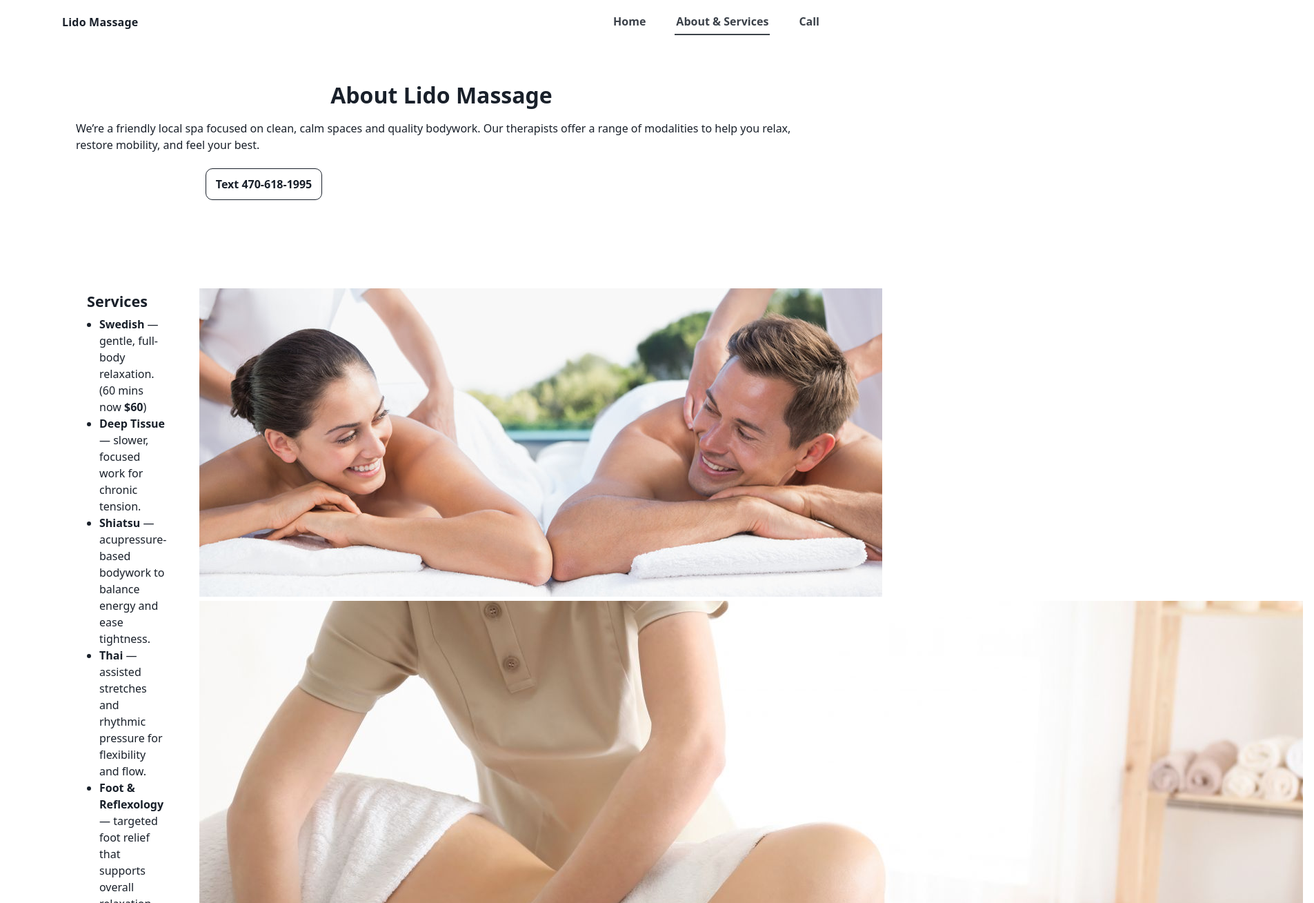
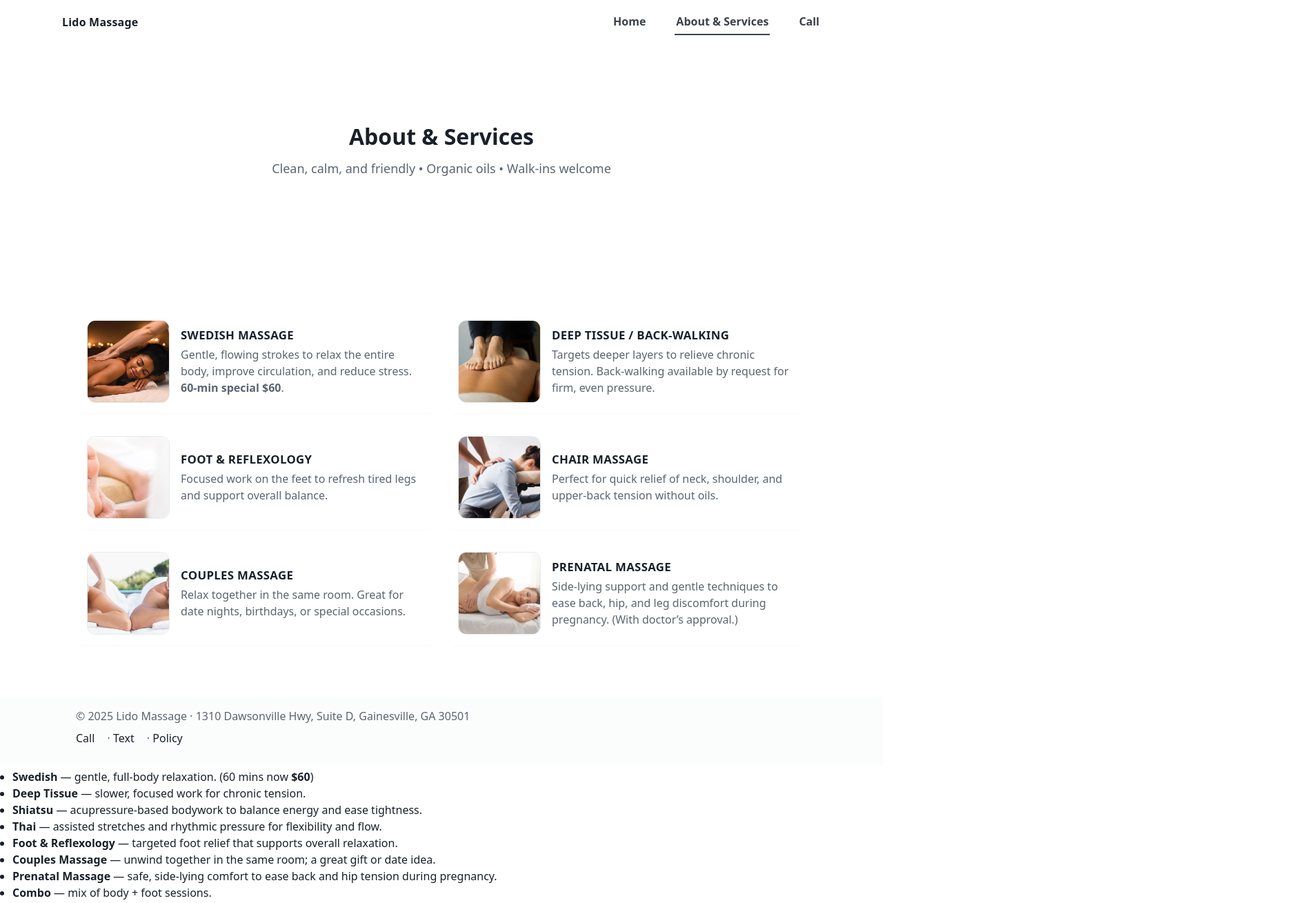
Before and after one commit to Cbthrasher/lido-massage-site, a plain HTML site: page about.html in a window 1280 px wide. Shown: the top 1309 px of the page at 69% size, 1905 px wide, since content can reach past the window. Drawn offline with Linux system fonts and the light colour scheme.

Commit message:
Update about.html

```diff
--- a/about.html
+++ b/about.html
@@ -4,7 +4,8 @@
   <meta charset="utf-8"/>
   <meta name="viewport" content="width=device-width, initial-scale=1"/>
   <title>About & Services — Lido Massage</title>
-  <link rel="stylesheet" href="/assets/site.css"/>
+  <meta name="description" content="About Lido Massage and the services we offer in Gainesville, GA."/>
+  <link rel="stylesheet" href="/assets/site.css">
 </head>
 <body>
   <header class="site-header">
@@ -13,28 +14,78 @@
       <nav class="nav-links">
         <a href="/">Home</a>
         <a class="active" href="/about.html">About & Services</a>
-        <!-- <a href="https://business.joinsmiley.com/Gainesville-Lido-Massage-GwPcx" target="_blank" rel="noopener">Book Online</a> -->
         <a href="tel:+14702525055">Call</a>
       </nav>
     </div>
   </header>
 
-  <section class="section">
-    <div class="container narrow">
-      <h1>About Lido Massage</h1>
-      <p>We’re a friendly local spa focused on clean, calm spaces and quality bodywork. Our therapists offer a range of modalities to help you relax, restore mobility, and feel your best.</p>
-      <p class="cta-inline">
-        <a class="btn" href="tel:+14702525055">Call 470-252-5055</a>
-        <a class="btn btn-secondary" href="sms:+14706181995">Text 470-618-1995</a>
-      </p>
+  <section class="hero">
+    <div class="container hero-inner">
+      <h1>About & Services</h1>
+      <p class="lead">Clean, calm, and friendly • Organic oils • Walk-ins welcome</p>
+      <p><a class="btn btn-primary" href="sms:+14706181995">Text 470-618-1995</a></p>
     </div>
   </section>
 
   <section class="section">
     <div class="container grid grid-2">
-      <div class="card">
-        <h2>Services</h2>
-        <ul class="bullets">
+      <div class="card feature">
+        <img src="/assets/relax.jpg" alt="Swedish massage">
+        <div>
+          <h3>Swedish Massage</h3>
+          <p>Gentle, flowing strokes to relax the entire body, improve circulation, and reduce stress. <strong>60-min special $60</strong>.</p>
+        </div>
+      </div>
+      <div class="card feature">
+        <img src="/assets/back-walking-massage2.jpg" alt="Deep tissue / back walking">
+        <div>
+          <h3>Deep Tissue / Back-Walking</h3>
+          <p>Targets deeper layers to relieve chronic tension. Back-walking available by request for firm, even pressure.</p>
+        </div>
+      </div>
+      <div class="card feature">
+        <img src="/assets/foot.jpg" alt="Foot & reflexology">
+        <div>
+          <h3>Foot & Reflexology</h3>
+          <p>Focused work on the feet to refresh tired legs and support overall balance.</p>
+        </div>
+      </div>
+      <div class="card feature">
+        <img src="/assets/chair-inset-19.jpg" alt="Chair massage">
+        <div>
+          <h3>Chair Massage</h3>
+          <p>Perfect for quick relief of neck, shoulder, and upper-back tension without oils.</p>
+        </div>
+      </div>
+      <div class="card feature">
+        <img src="/assets/couples-massage-therapy.jpg" alt="Couples massage">
+        <div>
+          <h3>Couples Massage</h3>
+          <p>Relax together in the same room. Great for date nights, birthdays, or special occasions.</p>
+        </div>
+      </div>
+      <div class="card feature">
+        <img src="/assets/EM_PrenatalMassage.jpeg" alt="Prenatal massage">
+        <div>
+          <h3>Prenatal Massage</h3>
+          <p>Side-lying support and gentle techniques to ease back, hip, and leg discomfort during pregnancy. (With doctor’s approval.)</p>
+        </div>
+      </div>
+    </div>
+  </section>
+
+  <footer class="site-footer section--tight">
+    <div class="container">
+      <div class="address">© 2025 Lido Massage · 1310 Dawsonville Hwy, Suite D, Gainesville, GA 30501</div>
+      <p class="links" style="margin:8px 0 0">
+        <a href="tel:+14702525055">Call</a> ·
+        <a href="sms:+14706181995">Text</a> ·
+        <a href="/policy.html">Policy</a>
+      </p>
+    </div>
+  </footer>
+</body>
+</html>        <ul class="bullets">
           <li><strong>Swedish</strong> — gentle, full-body relaxation. (60 mins now <strong>$60</strong>)</li>
           <li><strong>Deep Tissue</strong> — slower, focused work for chronic tension.</li>
           <li><strong>Shiatsu</strong> — acupressure-based bodywork to balance energy and ease tightness.</li>
```
